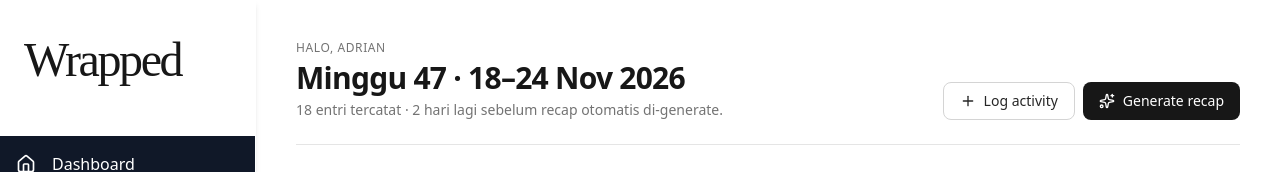
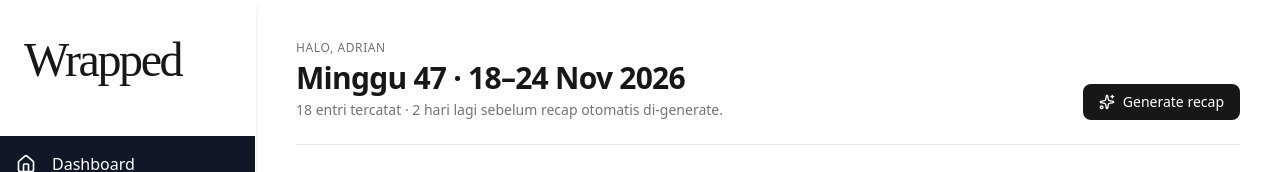
Before and after one commit to admalfrizi/weekly-wrapped-fe, a Next.js app: page / in a window 1280 px wide. Shown: the top 172 px of the page. Built offline with nearby package versions, Linux system fonts and the light colour scheme; no server answers.

Commit message:
feat: remote artifical button

```diff
--- a/src/app/(root)/page.tsx
+++ b/src/app/(root)/page.tsx
@@ -11,9 +11,6 @@
           <p className="mt-1 text-sm text-neutral-500">18 entri tercatat · 2 hari lagi sebelum recap otomatis di-generate.</p>
         </div>
         <div className="flex gap-2">
-          <button className="inline-flex items-center gap-2 rounded-md border border-neutral-300 bg-white px-4 py-2 text-sm font-medium text-neutral-800 hover:bg-neutral-50">
-            <Plus className="size-4" /> Log activity
-          </button>
           <button className="inline-flex items-center gap-2 rounded-md bg-neutral-900 px-4 py-2 text-sm font-medium text-white hover:bg-neutral-800">
             <Sparkles className="size-4" /> Generate recap
           </button>
```
